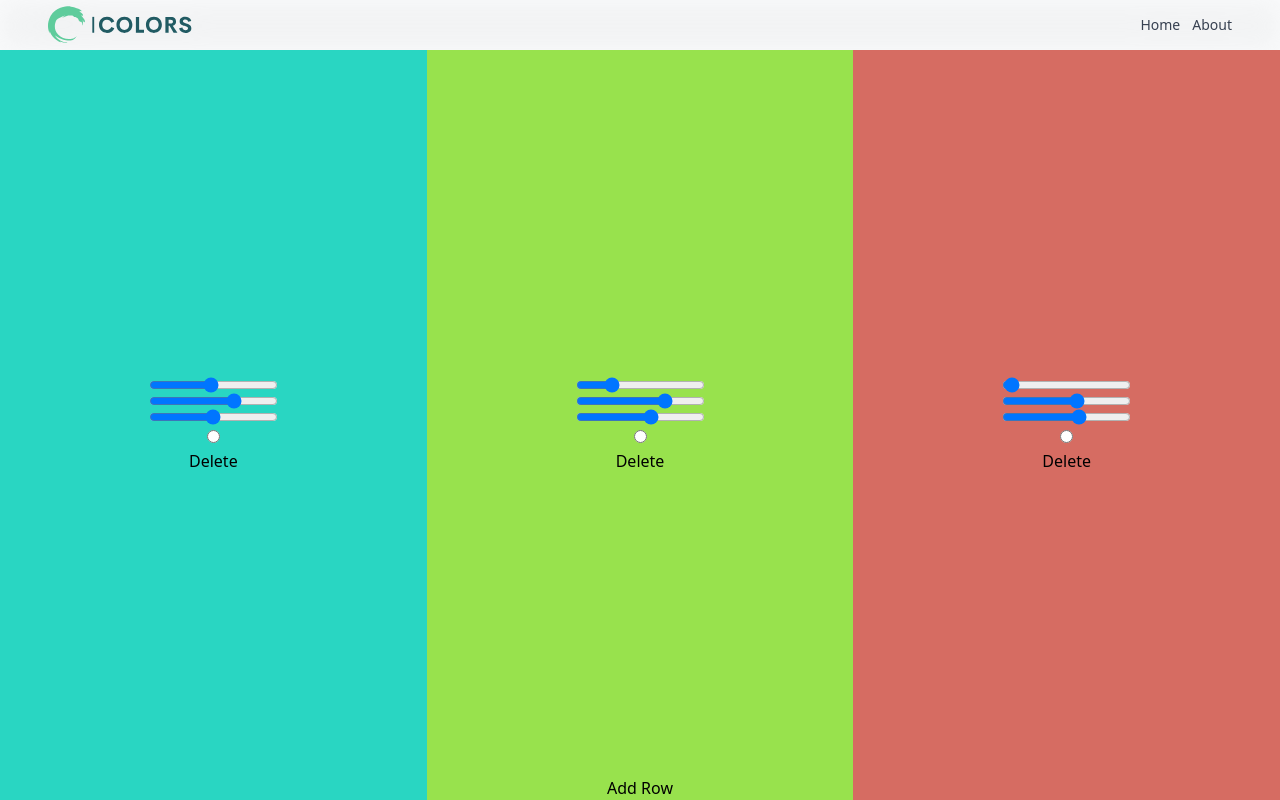
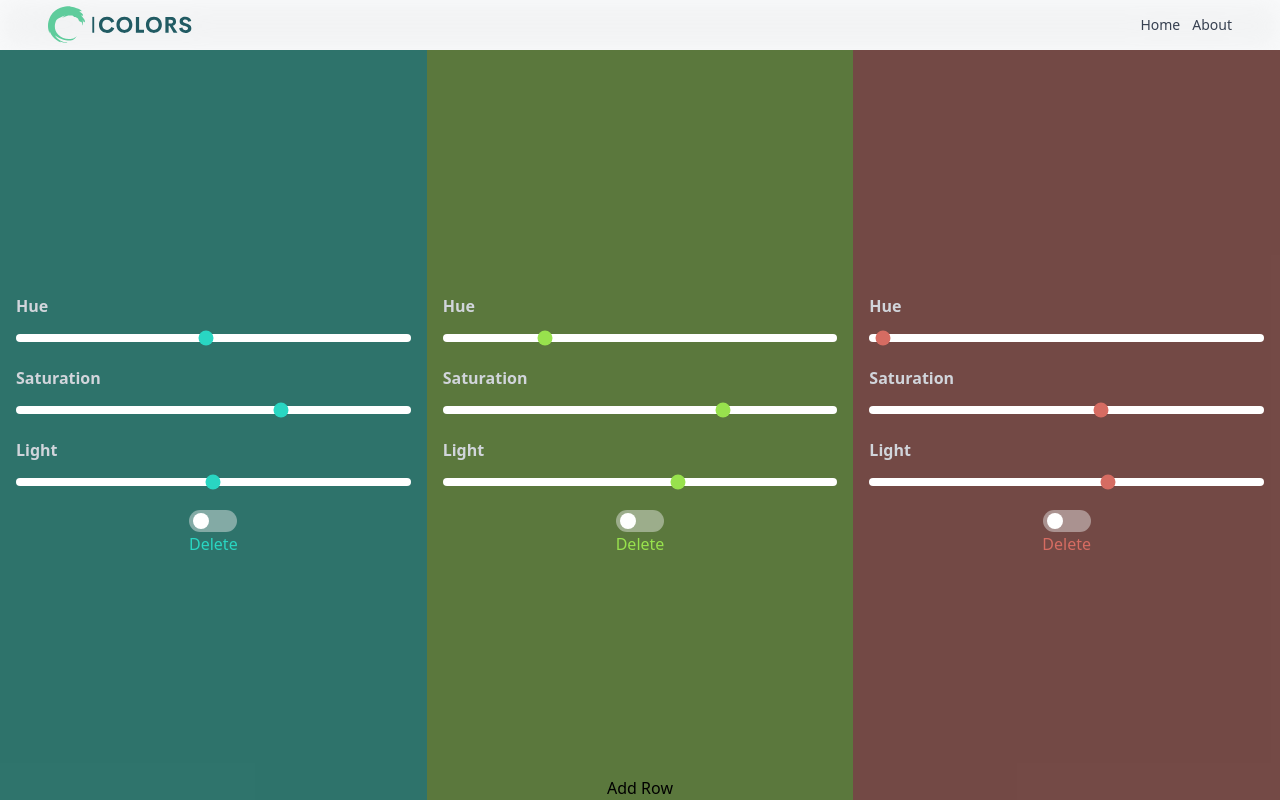
Before and after one commit to Gaith-M/Colors, a React (Vite) app: page / in a window 1280 px wide. Built offline with nearby package versions, Linux system fonts and the light colour scheme.

Commit message:
styling color columns. added generate random colors on spacebar press

```diff
--- a/src/assets/styles/output.css
+++ b/src/assets/styles/output.css
@@ -536,6 +536,34 @@ video {
   top: 0px;
 }
 
+.left-\[999999px\] {
+  left: 999999px;
+}
+
+.top-\[999999px\] {
+  top: 999999px;
+}
+
+.mb-\[8px\] {
+  margin-bottom: 8px;
+}
+
+.mb-\[24px\] {
+  margin-bottom: 24px;
+}
+
+.mb-\[6px\] {
+  margin-bottom: 6px;
+}
+
+.mb-\[16px\] {
+  margin-bottom: 16px;
+}
+
+.block {
+  display: block;
+}
+
 .flex {
   display: flex;
 }
@@ -548,6 +576,42 @@ video {
   height: calc(100vh - 50px);
 }
 
+.h-\[10px\] {
+  height: 10px;
+}
+
+.h-\[16px\] {
+  height: 16px;
+}
+
+.h-\[12px\] {
+  height: 12px;
+}
+
+.h-\[14px\] {
+  height: 14px;
+}
+
+.h-\[13px\] {
+  height: 13px;
+}
+
+.h-\[8px\] {
+  height: 8px;
+}
+
+.h-\[48px\] {
+  height: 48px;
+}
+
+.h-\[18px\] {
+  height: 18px;
+}
+
+.h-\[22px\] {
+  height: 22px;
+}
+
 .min-h-screen {
   min-height: 100vh;
 }
@@ -556,12 +620,49 @@ video {
   width: 100%;
 }
 
+.w-\[90\%\] {
+  width: 90%;
+}
+
+.w-\[16px\] {
+  width: 16px;
+}
+
+.w-\[48px\] {
+  width: 48px;
+}
+
+.min-w-full {
+  min-width: 100%;
+}
+
 .flex-1 {
   flex: 1 1 0%;
 }
 
+.translate-y-\[1px\] {
+  --tw-translate-y: 1px;
+  transform: translate(var(--tw-translate-x), var(--tw-translate-y)) rotate(var(--tw-rotate)) skewX(var(--tw-skew-x)) skewY(var(--tw-skew-y)) scaleX(var(--tw-scale-x)) scaleY(var(--tw-scale-y));
+}
+
+.translate-y-\[2px\] {
+  --tw-translate-y: 2px;
+  transform: translate(var(--tw-translate-x), var(--tw-translate-y)) rotate(var(--tw-rotate)) skewX(var(--tw-skew-x)) skewY(var(--tw-skew-y)) scaleX(var(--tw-scale-x)) scaleY(var(--tw-scale-y));
+}
+
+.translate-y-\[3px\] {
+  --tw-translate-y: 3px;
+  transform: translate(var(--tw-translate-x), var(--tw-translate-y)) rotate(var(--tw-rotate)) skewX(var(--tw-skew-x)) skewY(var(--tw-skew-y)) scaleX(var(--tw-scale-x)) scaleY(var(--tw-scale-y));
+}
+
 .transform {
   transform: translate(var(--tw-translate-x), var(--tw-translate-y)) rotate(var(--tw-rotate)) skewX(var(--tw-skew-x)) skewY(var(--tw-skew-y)) scaleX(var(--tw-scale-x)) scaleY(var(--tw-scale-y));
+}
+
+.appearance-none {
+  -webkit-appearance: none;
+     -moz-appearance: none;
+          appearance: none;
 }
 
 .flex-col {
@@ -588,6 +689,26 @@ video {
   gap: 0.75rem;
 }
 
+.rounded-md {
+  border-radius: 0.375rem;
+}
+
+.rounded-full {
+  border-radius: 9999px;
+}
+
+.rounded-\[4px\] {
+  border-radius: 4px;
+}
+
+.rounded-\[8px\] {
+  border-radius: 8px;
+}
+
+.rounded-\[12px\] {
+  border-radius: 12px;
+}
+
 .bg-gray-50 {
   --tw-bg-opacity: 1;
   background-color: rgb(249 250 251 / var(--tw-bg-opacity));
@@ -596,6 +717,54 @@ video {
 .bg-violet-200 {
   --tw-bg-opacity: 1;
   background-color: rgb(221 214 254 / var(--tw-bg-opacity));
+}
+
+.bg-\[\#55555599\] {
+  background-color: #55555599;
+}
+
+.bg-\[\#33333399\] {
+  background-color: #33333399;
+}
+
+.bg-\[\#33333344\] {
+  background-color: #33333344;
+}
+
+.bg-\[\#33333333\] {
+  background-color: #33333333;
+}
+
+.bg-\[\#33333322\] {
+  background-color: #33333322;
+}
+
+.bg-\[\#33333366\] {
+  background-color: #33333366;
+}
+
+.bg-\[\#333\] {
+  --tw-bg-opacity: 1;
+  background-color: rgb(51 51 51 / var(--tw-bg-opacity));
+}
+
+.bg-\[\#fff\] {
+  --tw-bg-opacity: 1;
+  background-color: rgb(255 255 255 / var(--tw-bg-opacity));
+}
+
+.bg-white {
+  --tw-bg-opacity: 1;
+  background-color: rgb(255 255 255 / var(--tw-bg-opacity));
+}
+
+.bg-gray-400 {
+  --tw-bg-opacity: 1;
+  background-color: rgb(156 163 175 / var(--tw-bg-opacity));
+}
+
+.bg-\[\#eeeeee70\] {
+  background-color: #eeeeee70;
 }
 
 .bg-opacity-75 {
@@ -619,9 +788,27 @@ video {
   --tw-gradient-to-position:  ;
 }
 
+.p-4 {
+  padding: 1rem;
+}
+
+.p-1 {
+  padding: 0.25rem;
+}
+
 .px-2 {
   padding-left: 0.5rem;
   padding-right: 0.5rem;
+}
+
+.px-\[1px\] {
+  padding-left: 1px;
+  padding-right: 1px;
+}
+
+.px-1 {
+  padding-left: 0.25rem;
+  padding-right: 0.25rem;
 }
 
 .text-center {
@@ -659,6 +846,16 @@ video {
   color: rgb(255 255 255 / var(--tw-text-opacity));
 }
 
+.text-gray-900 {
+  --tw-text-opacity: 1;
+  color: rgb(17 24 39 / var(--tw-text-opacity));
+}
+
+.text-gray-300 {
+  --tw-text-opacity: 1;
+  color: rgb(209 213 219 / var(--tw-text-opacity));
+}
+
 .drop-shadow-\[0px_1px_12px_rgba\(215\2c 215\2c 215\2c 1\)\] {
   --tw-drop-shadow: drop-shadow(0px 1px 12px rgba(215,215,215,1));
   filter: var(--tw-blur) var(--tw-brightness) var(--tw-contrast) var(--tw-grayscale) var(--tw-hue-rotate) var(--tw-invert) var(--tw-saturate) var(--tw-sepia) var(--tw-drop-shadow);
@@ -666,6 +863,54 @@ video {
 
 .filter {
   filter: var(--tw-blur) var(--tw-brightness) var(--tw-contrast) var(--tw-grayscale) var(--tw-hue-rotate) var(--tw-invert) var(--tw-saturate) var(--tw-sepia) var(--tw-drop-shadow);
+}
+
+.transition-all {
+  transition-property: all;
+  transition-timing-function: cubic-bezier(0.4, 0, 0.2, 1);
+  transition-duration: 150ms;
+}
+
+.duration-200 {
+  transition-duration: 200ms;
+}
+
+.peer:checked ~ .peer-checked\:translate-x-full {
+  --tw-translate-x: 100%;
+  transform: translate(var(--tw-translate-x), var(--tw-translate-y)) rotate(var(--tw-rotate)) skewX(var(--tw-skew-x)) skewY(var(--tw-skew-y)) scaleX(var(--tw-scale-x)) scaleY(var(--tw-scale-y));
+}
+
+.peer:checked ~ .peer-checked\:translate-x-\[40px\] {
+  --tw-translate-x: 40px;
+  transform: translate(var(--tw-translate-x), var(--tw-translate-y)) rotate(var(--tw-rotate)) skewX(var(--tw-skew-x)) skewY(var(--tw-skew-y)) scaleX(var(--tw-scale-x)) scaleY(var(--tw-scale-y));
+}
+
+.peer:checked ~ .peer-checked\:translate-x-\[32px\] {
+  --tw-translate-x: 32px;
+  transform: translate(var(--tw-translate-x), var(--tw-translate-y)) rotate(var(--tw-rotate)) skewX(var(--tw-skew-x)) skewY(var(--tw-skew-y)) scaleX(var(--tw-scale-x)) scaleY(var(--tw-scale-y));
+}
+
+.peer:checked ~ .peer-checked\:translate-x-\[28px\] {
+  --tw-translate-x: 28px;
+  transform: translate(var(--tw-translate-x), var(--tw-translate-y)) rotate(var(--tw-rotate)) skewX(var(--tw-skew-x)) skewY(var(--tw-skew-y)) scaleX(var(--tw-scale-x)) scaleY(var(--tw-scale-y));
+}
+
+.peer:checked ~ .peer-checked\:translate-x-\[24px\] {
+  --tw-translate-x: 24px;
+  transform: translate(var(--tw-translate-x), var(--tw-translate-y)) rotate(var(--tw-rotate)) skewX(var(--tw-skew-x)) skewY(var(--tw-skew-y)) scaleX(var(--tw-scale-x)) scaleY(var(--tw-scale-y));
+}
+
+.peer:checked ~ .peer-checked\:translate-x-\[22px\] {
+  --tw-translate-x: 22px;
+  transform: translate(var(--tw-translate-x), var(--tw-translate-y)) rotate(var(--tw-rotate)) skewX(var(--tw-skew-x)) skewY(var(--tw-skew-y)) scaleX(var(--tw-scale-x)) scaleY(var(--tw-scale-y));
+}
+
+.peer:checked ~ .peer-checked\:bg-\[\'current-color\'\] {
+  background-color: 'current-color';
+}
+
+.peer:checked ~ .peer-checked\:bg-\[currentColor\] {
+  background-color: currentColor;
 }
 
 @media (min-width: 640px) {
--- a/src/components/color-column/index.tsx
+++ b/src/components/color-column/index.tsx
@@ -2,20 +2,71 @@ import { Column_interface } from "../../constants/interfaces";
 import { HUE, LIGHT, SATURATION } from "../../constants/enums";
 
 const Column = ({ id, hue, saturation, light, handleChange, removeCol }: Column_interface) => {
-  console.log(light);
   return (
     <div
-      style={{ backgroundColor: `hsla(${hue}, ${saturation}%, ${light}%, 1)` }}
+      style={{ color: `hsla(${hue}, ${saturation}%, ${light}%, 1)`, backgroundColor: "currentcolor" }}
       className="flex-1 h-[calc(100vh_-_50px)] flex flex-col items-center justify-center"
     >
-      <input type="range" name={HUE} value={hue} min={0} max={360} onChange={({ target }) => handleChange(id, +target.value, HUE)} />
-      <input type="range" name={SATURATION} value={saturation} min={0} max={100} onChange={({ target }) => handleChange(id, +target.value, SATURATION)} />
-      <input type="range" name={LIGHT} value={light} min={0} max={100} onChange={({ target }) => handleChange(id, +target.value, LIGHT)} />
+      <div className="p-4 flex flex-col flex-1 min-w-full items-center justify-center bg-[#33333399]">
+        <div className="w-full mb-[16px]">
+          <label htmlFor={HUE} className="block capitalize font-bold mb-[6px] text-gray-300">
+            {HUE}
+          </label>
+          <input
+            style={{ accentColor: "currentcolor", appearance: "unset" }}
+            className="w-full rounded-md h-[8px] mb-[8px]"
+            type="range"
+            name={HUE}
+            value={hue}
+            step={0.1}
+            min={0}
+            max={360}
+            onChange={({ target }) => handleChange(id, +target.value, HUE)}
+          />
+        </div>
 
-      <label htmlFor={id.toString()}>
-        <input type="radio" />
-      </label>
-      <button onClick={() => removeCol(id)}>Delete</button>
+        <div className="w-full mb-[16px]">
+          <label htmlFor={SATURATION} className="block capitalize font-bold mb-[6px] text-gray-300">
+            {SATURATION}
+          </label>
+          <input
+            style={{ accentColor: "currentcolor", appearance: "unset" }}
+            className="w-full rounded-md h-[8px] mb-[8px]"
+            type="range"
+            name={SATURATION}
+            value={saturation}
+            min={0}
+            max={100}
+            onChange={({ target }) => handleChange(id, +target.value, SATURATION)}
+          />
+        </div>
+
+        <div className="w-full mb-[16px]">
+          <label htmlFor={LIGHT} className="block capitalize font-bold mb-[6px] text-gray-300">
+            {LIGHT}
+          </label>
+          <input
+            style={{ accentColor: "currentcolor", appearance: "unset" }}
+            className="w-full rounded-md h-[8px] mb-[8px]"
+            type="range"
+            name={LIGHT}
+            value={light}
+            min={0}
+            max={100}
+            onChange={({ target }) => handleChange(id, +target.value, LIGHT)}
+          />
+        </div>
+
+        <label htmlFor={id.toString()} className="w-[48px] h-[22px] bg-[#eeeeee70] rounded-[12px] px-1">
+          <input onChange={e => console.log(e)} id={id.toString()} type="checkbox" className="absolute left-[999999px] top-[999999px] appearance-none peer"/>
+          <span className="translate-y-[3px] w-[16px] h-[16px] block bg-white rounded-full
+          transition-all duration-200
+          peer-checked:translate-x-[24px]
+          peer-checked:bg-[currentColor]"/>
+        </label>
+
+        <button onClick={() => removeCol(id)}>Delete</button>
+      </div>
     </div>
   );
 };
--- a/src/constants/enums.ts
+++ b/src/constants/enums.ts
@@ -1,3 +1,3 @@
-export const HUE = 'HUE';
-export const SATURATION = 'SATURATION';
-export const LIGHT = 'LIGHT';
+export const HUE = 'hue';
+export const SATURATION = 'saturation';
+export const LIGHT = 'light';
--- a/src/constants/interfaces.ts
+++ b/src/constants/interfaces.ts
@@ -10,7 +10,7 @@ export interface Column_interface {
 export interface Color_interface {
   id: string;
   locked: boolean;
-  HUE: number;
-  LIGHT: number;
-  SATURATION: number;
+  hue: number;
+  light: number;
+  saturation: number;
 }
--- a/src/pages/home.tsx
+++ b/src/pages/home.tsx
@@ -1,9 +1,10 @@
-import { useState } from "react";
-import { construct_random_color, generate_hue, generate_percentage } from "../utils";
+import { useEffect, useState } from "react";
+import { generate_hue, generate_percentage, generate_random_colors } from "../utils";
 import Column from "../components/color-column";
 import { nanoid } from "nanoid";
 import { Color_interface } from "../constants/interfaces";
 import { HUE, LIGHT, SATURATION } from "../constants/enums";
+import { Column_interface } from "../constants/interfaces";
 
 const Home = () => {
   const [cols, setCols] = useState<Color_interface[]>([
@@ -30,13 +31,24 @@ const Home = () => {
     },
   ]);
 
-  // Add a new random color
+  function event_handler(e: KeyboardEvent) {
+    if (e.code === "Space") setCols(generate_random_colors(cols.length));
+  }
+
+  useEffect(() => {
+    if (!window) return;
+    document.addEventListener("keypress", event_handler);
+    return () => document.removeEventListener("keypress", event_handler);
+  }, [cols]);
+
+  // Add a new random column
   const add_col = () => {
     if (cols.length >= 6) return;
 
     setCols([...cols, { id: nanoid(), [HUE]: generate_hue(), [SATURATION]: generate_percentage(80, 50), [LIGHT]: generate_percentage(80, 50), locked: false }]);
   };
 
+  // Remove column
   const remove_col = (id: string) => {
     // Just in case..
     if (cols.length <= 1) return;
@@ -44,16 +56,17 @@ const Home = () => {
     setCols(cols.filter((el) => el.id !== id));
   };
 
-  const handle_change = (id: string, val: number, type: string) => {
+  // Edit column state
+  function handle_change(id: string, val: number, type: string) {
     const col_index = cols.findIndex((el) => el.id == id);
     let target_color = cols[col_index];
     setCols([...cols.slice(0, col_index), { ...target_color, [type]: val }, ...cols.slice(col_index + 1)]);
-  };
+  }
 
   return (
     <div className="relative w-full min-h-screen flex items-end justify-center">
       {cols.map((el) => (
-        <Column key={el.id} id={el.id} removeCol={remove_col} handleChange={handle_change} hue={el.HUE} saturation={el.SATURATION} light={el.LIGHT} />
+        <Column key={el.id} id={el.id} removeCol={remove_col} handleChange={handle_change} hue={el.hue} saturation={el.saturation} light={el.light} />
       ))}
 
       <div className="absolute">
--- a/src/utils/index.ts
+++ b/src/utils/index.ts
@@ -1,10 +1,13 @@
+import { nanoid } from "nanoid";
+import { Color_interface } from "../constants/interfaces";
+
 export function generate_hue(): number {
   return Math.floor(Math.random() * 361);
 }
 
 // I updated the function to receive min and max value in order to control the intensity of the colors because lighter colors are more inviting and easier on the eyes.
 export function generate_percentage(min: number, max: number): number {
-  let random_number = (Math.random() * (max - min) + min);
+  let random_number = Math.random() * (max - min) + min;
 
   if (random_number < 0.1) return 0.0;
 
@@ -13,12 +16,30 @@ export function generate_percentage(min: number, max: number): number {
   return +random_number.toFixed(2);
 }
 
-
 // Currently not being used.
-export function construct_random_color(): number[] {
+export function construct_random_color(min: number, max: number): number[] {
   const hue = generate_hue();
-  const light = generate_percentage(80, 30);
-  const saturation = generate_percentage(80, 30);
+  const light = generate_percentage(min, max);
+  const saturation = generate_percentage(min, max);
 
   return [hue, saturation, light];
 }
+
+export let generate_random_colors = (col_num: number): Color_interface[] => {
+  let i = 0;
+  let arr: Color_interface[] = [];
+
+  while (i < col_num) {
+    const [hue, saturation, light] = construct_random_color(30, 80);
+    arr.push({
+      id: nanoid(),
+      hue,
+      saturation,
+      light,
+      locked: false,
+    });
+    i++;
+  }
+
+  return arr;
+};
```
